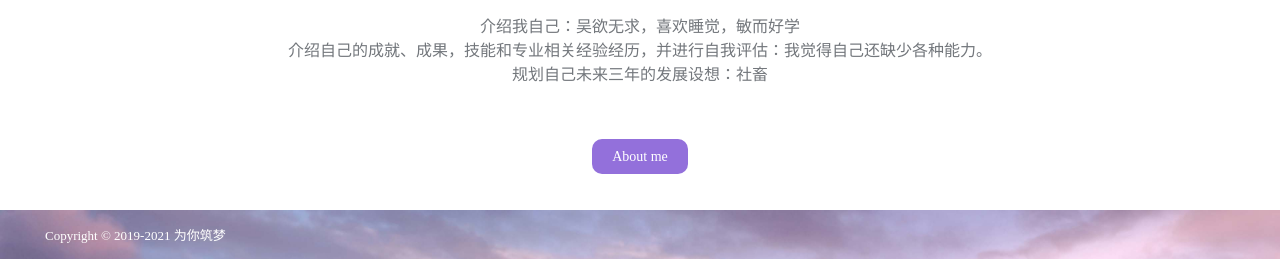
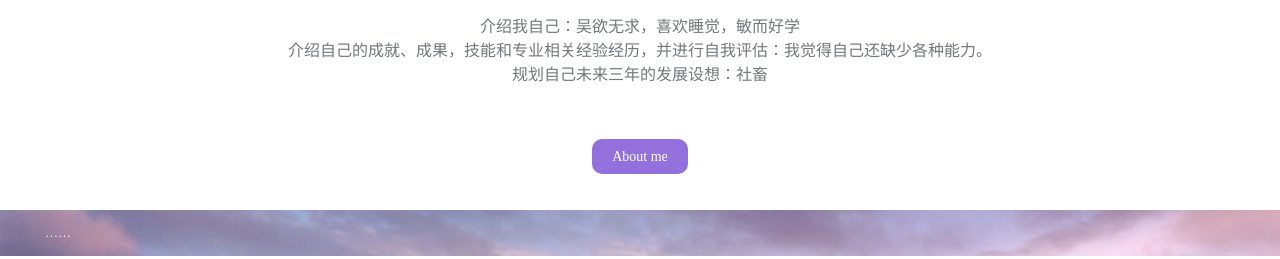
Before and after one commit to wuximinmin/wuximinmin.github.io, a plain HTML site: page index.html in a window 1280 px wide. Shown: the part 792-1051 px from the top of the page. Drawn offline with Linux system fonts and the light colour scheme.

Commit message:
Update index.html

```diff
--- a/index.html
+++ b/index.html
@@ -67,7 +67,7 @@
     <footer>
         <div class="container">
             <div class="more"></div>
-            <div class="copyright">Copyright © 2019-2021 为你筑梦</div>
+            <div class="copyright">……</div>
         </div>
     </footer>
 
```
